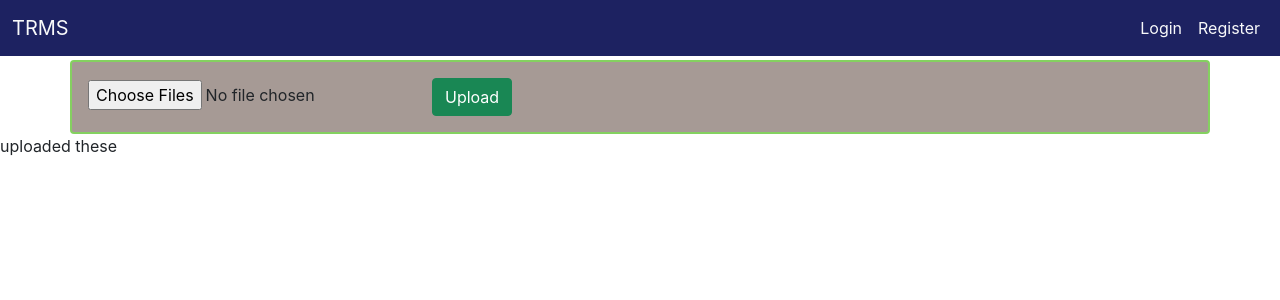
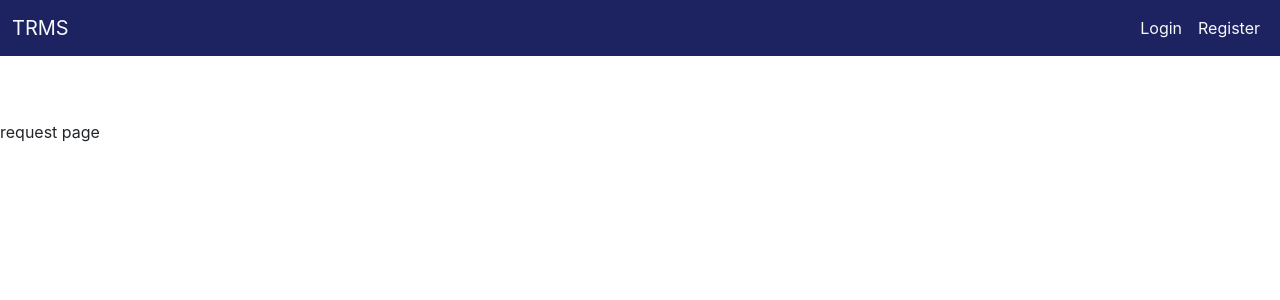
Before and after one commit to 210524training/charleshardy_project1, a React (Create React App) app in the folder trms-react-front/: page /request in a window 1280 px wide. Before the commit this address led to /. Shown: the top 300 px of the page. Built offline with nearby package versions, Linux system fonts and the light colour scheme; no server answers.

Commit message:
config request page route

```diff
--- a/trms-react-front/src/components/navBar/NavBar.tsx
+++ b/trms-react-front/src/components/navBar/NavBar.tsx
@@ -35,7 +35,18 @@ const navbar: React.FC<unknown> = () => {
                   <li className="nav-item">
                   <NavLink className="nav-link text-light" to="/reimbursments">Reimbursements</NavLink>
                   </li>
-                </>)
+
+                  {(user.role !== 'employee')?(<></>):(
+                  <>
+                    <li className="nav-item">
+                    <NavLink className="nav-link text-light" to="/request">Request reimbursment</NavLink>
+                    </li>
+                  </>
+                  )
+                  }
+                </>
+                )
+
               }
             </ul>
             <ul className="navbar-nav ms-auto">
--- /dev/null
+++ b/trms-react-front/src/components/pages/request/requestPage.tsx
@@ -0,0 +1,11 @@
+
+
+const RequestPage: React.FC = (): JSX.Element =>{
+    return(
+    <>
+        <div className="spacer"></div>
+        request page
+    </>);
+}
+
+export default RequestPage;
--- a/trms-react-front/src/router/AppRoutes.tsx
+++ b/trms-react-front/src/router/AppRoutes.tsx
@@ -5,6 +5,7 @@ import LoginPage from '../components/pages/login/LoginPage';
 import RegisterPage from '../components/pages/register/registerPage';
 import ReimbursementsPage from '../components/pages/reimbursements/reimbursementsPage';
 import ReimbursementPage from '../components/pages/reimbursements/reimbursementPage';
+import RequestPage from '../components/pages/request/requestPage';
 const AppRoutes: React.FC<unknown> = (props) => {
 
     return (
@@ -14,6 +15,9 @@ const AppRoutes: React.FC<unknown> = (props) => {
         </Route>
         <Route exact path='/login'>
           <LoginPage />
+        </Route>
+        <Route exact path='/request'>
+          <RequestPage />
         </Route>
         <Route exact path='/reimbursments'>
           <ReimbursementsPage />
```
